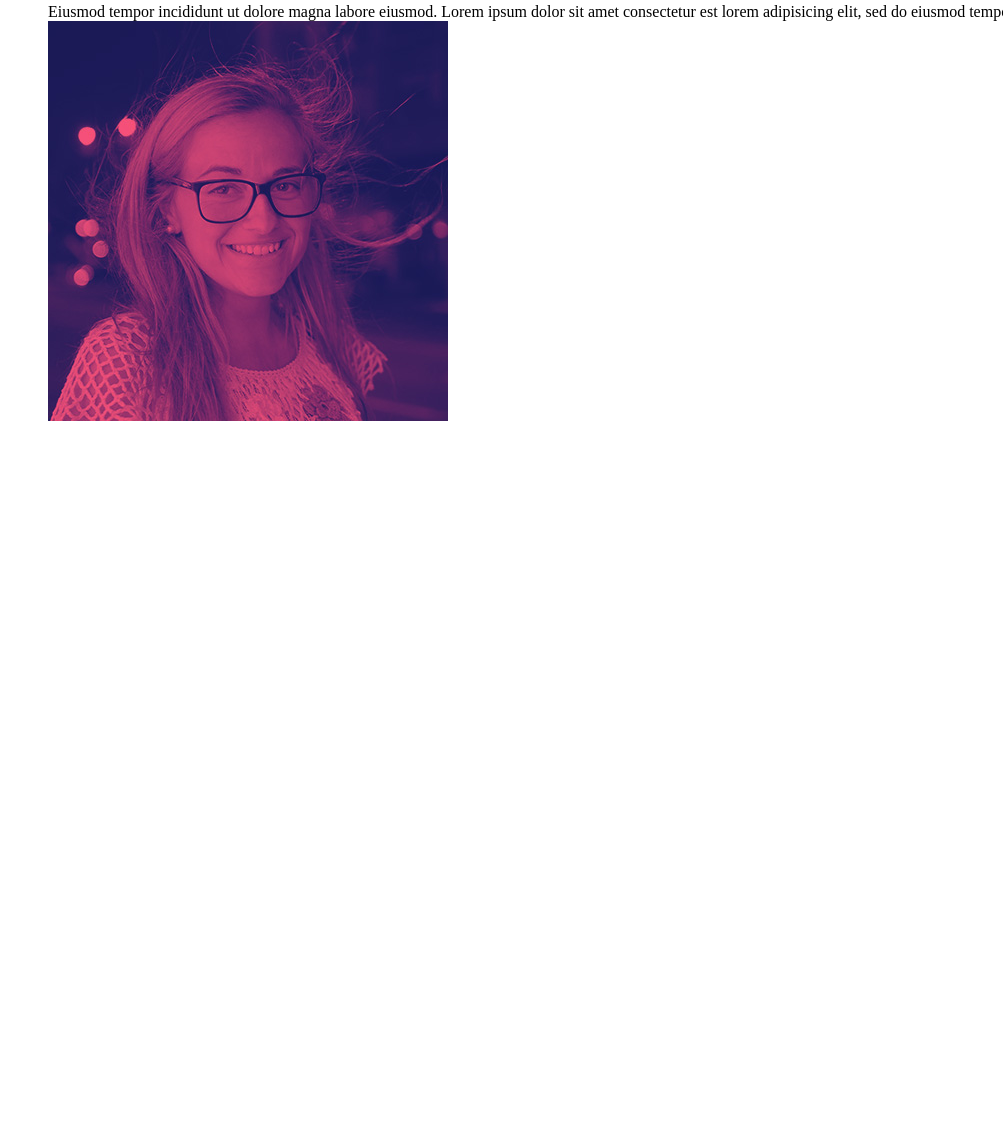
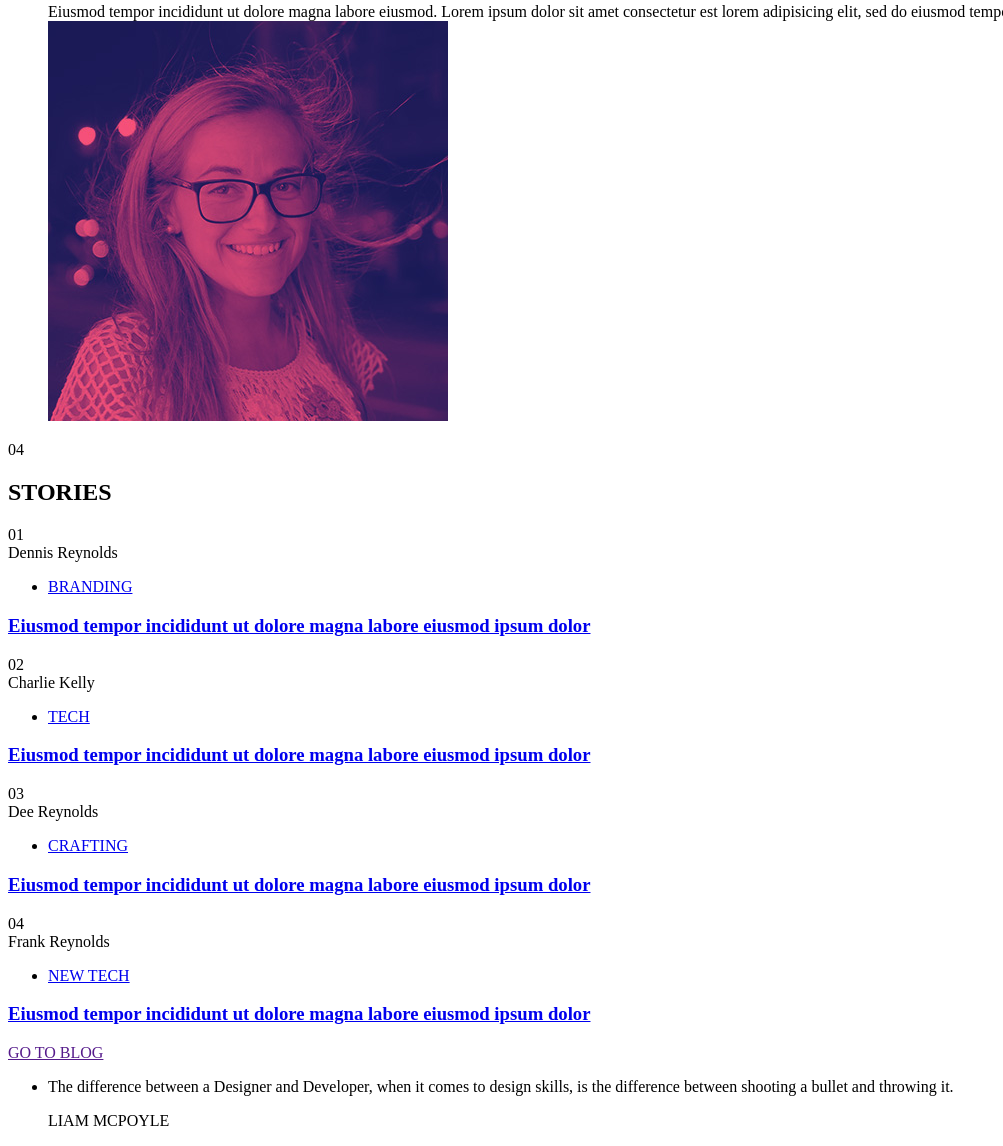
Before and after one commit to illusiveZ/exampleProfile, a plain HTML site: page index.html in a window 1280 px wide. Shown: the part 8556-9702 px from the top of the page, without its empty margins (0-1003 px from the left). Before the commit the page ends 8997 px from the top, so only its background shows below. Drawn offline with Linux system fonts and the light colour scheme.

Commit message:
sections added to index.html

```diff
--- a/index.html
+++ b/index.html
@@ -507,5 +507,147 @@
       </div>
     </div>
     <!-- End of About -->
+
+    <!-- Start of News -->
+    <div id="news" class="section">
+      <div class="block content-1170 center-relative">
+        <div class="section-title-holder right">
+          <div class="section-num">
+            <span>04</span>
+          </div>
+          <h2 class="entry-title">STORIES</h2>
+        </div>
+        <div class="section-content-holder left">
+          <div class="content-wrapper">
+            <div class="blog-holder block center-relative">
+              <!-- Start of News 1 -->
+              <article class="relative blog-item-holder center-relative">
+                <div class="num">01</div>
+                <div class="info">
+                  <div class="author vcard">Dennis Reynolds</div>
+                  <div class="cat-links">
+                    <ul>
+                      <li>
+                        <a href="#">BRANDING</a>
+                      </li>
+                    </ul>
+                  </div>
+                </div>
+                <h3 class="entry-title">
+                  <a href="#"
+                    >Eiusmod tempor incididunt ut dolore magna labore eiusmod
+                    ipsum dolor</a
+                  >
+                </h3>
+                <div class="clear"></div>
+              </article>
+              <!-- End of News 1 -->
+
+              <!-- Start of News 2 -->
+              <article class="relative blog-item-holder center-relative">
+                <div class="num">02</div>
+                <div class="info">
+                  <div class="author vcard">Charlie Kelly</div>
+                  <div class="cat-links">
+                    <ul>
+                      <li>
+                        <a href="#">TECH</a>
+                      </li>
+                    </ul>
+                  </div>
+                </div>
+                <h3 class="entry-title">
+                  <a href="#"
+                    >Eiusmod tempor incididunt ut dolore magna labore eiusmod
+                    ipsum dolor</a
+                  >
+                </h3>
+                <div class="clear"></div>
+              </article>
+              <!-- End of News 2 -->
+
+              <!-- Start of News 3 -->
+              <article class="relative blog-item-holder center-relative">
+                <div class="num">03</div>
+                <div class="info">
+                  <div class="author vcard">Dee Reynolds</div>
+                  <div class="cat-links">
+                    <ul>
+                      <li>
+                        <a href="#">CRAFTING</a>
+                      </li>
+                    </ul>
+                  </div>
+                </div>
+                <h3 class="entry-title">
+                  <a href="#"
+                    >Eiusmod tempor incididunt ut dolore magna labore eiusmod
+                    ipsum dolor</a
+                  >
+                </h3>
+                <div class="clear"></div>
+              </article>
+              <!-- End of News 3 -->
+
+              <!-- Start of News 4 -->
+              <article class="relative blog-item-holder center-relative">
+                <div class="num">04</div>
+                <div class="info">
+                  <div class="author vcard">Frank Reynolds</div>
+                  <div class="cat-links">
+                    <ul>
+                      <li>
+                        <a href="#">NEW TECH</a>
+                      </li>
+                    </ul>
+                  </div>
+                </div>
+                <h3 class="entry-title">
+                  <a href="#"
+                    >Eiusmod tempor incididunt ut dolore magna labore eiusmod
+                    ipsum dolor</a
+                  >
+                </h3>
+                <div class="clear"></div>
+              </article>
+              <!-- End of News 3 -->
+              <div class="latest-post-bottom-text">
+                <a href="">GO TO BLOG</a>
+              </div>
+            </div>
+          </div>
+        </div>
+        <div class="clear"></div>
+      </div>
+
+      <!-- Start of Testimonals -->
+      <div class="block-content-1170 center-relative">
+        <div class="extra-content-left">
+          <script>
+            var text1_speed = "500";
+            var text1_auto = "false";
+            var text1_hover = "true";
+          </script>
+          <div class="text1 testimonial-slider-holder slider-holder">
+            <div class="caroufredsel_wrapper">
+              <ul id="text1" class="slides testimonial">
+                <li>
+                  <div class="testimonial-content">
+                    <p class="testimonial-text">
+                      The difference between a Designer and Developer, when it
+                      comes to design skills, is the difference between shooting
+                      a bullet and throwing it.
+                    </p>
+                    <p class="testimonial-author">LIAM MCPOYLE</p>
+                  </div>
+                  <div class="clear"></div>
+                </li>
+              </ul>
+            </div>
+          </div>
+        </div>
+      </div>
+      <!-- End of Testimonials -->
+    </div>
   </body>
 </html>
```
